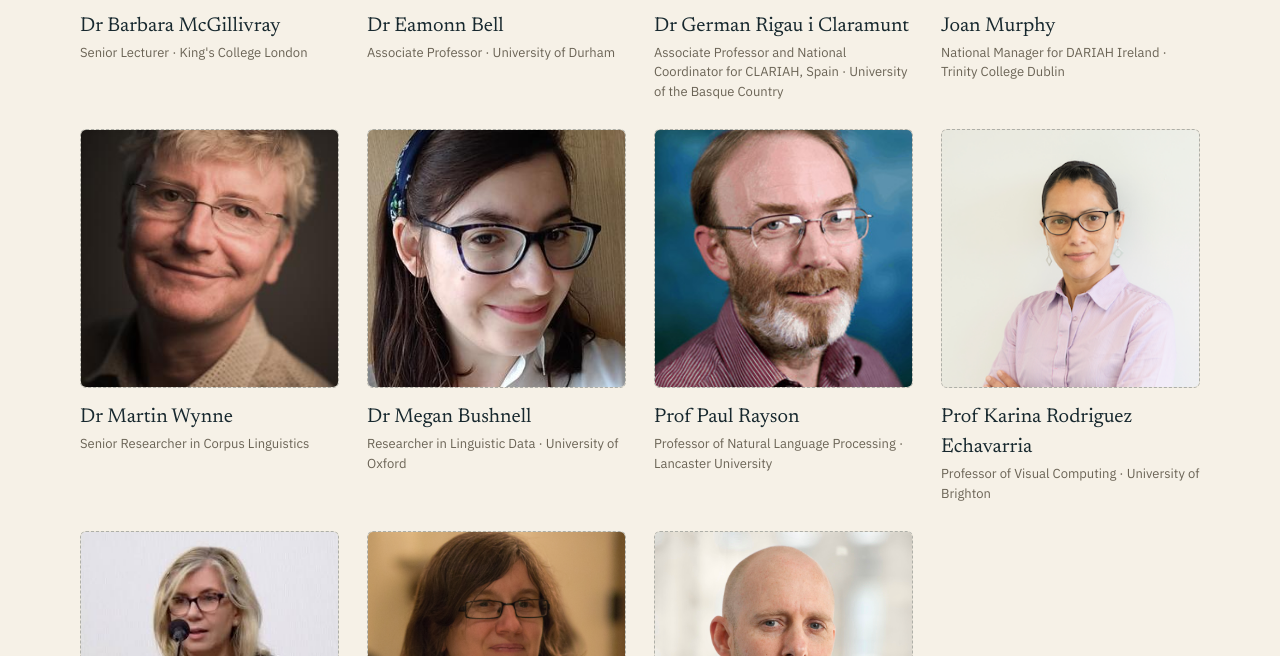
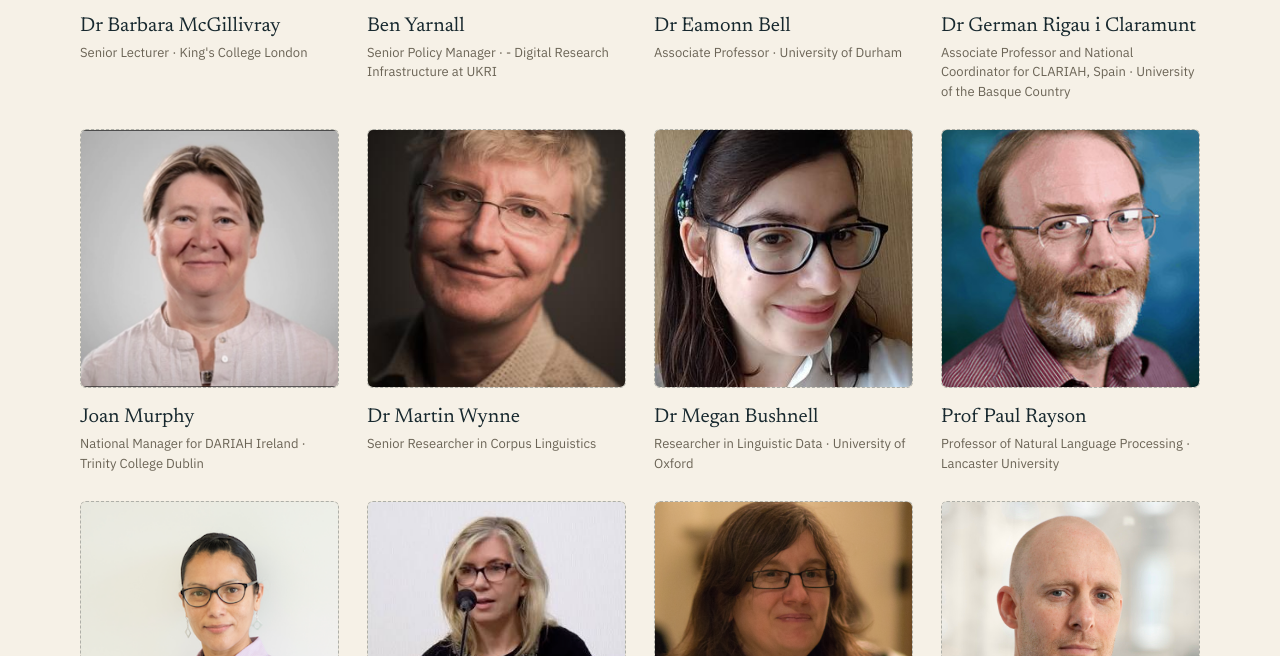
Before and after one commit to UniversityofBrighton/2026clariahuk, a Jekyll site: the page built from speakers.html, in a window 1280 px wide and 900 px high, scrolled down 567 px, cut to the strip 244-900 px from the top of the window. Built offline with Jekyll 4.4.1, drawn with Linux system fonts in a browser that asks for light colours.

Commit message:
speaker added

```diff
--- a/_data/speakers.yml
+++ b/_data/speakers.yml
@@ -8,6 +8,8 @@ list:
   - name: Dr Barbara McGillivray
     role: Senior Lecturer · King's College London
     photo: /assets/speakers/barbara-mcgillivray.png
+  - name: Ben Yarnall
+    role: Senior Policy Manager ·  - Digital Research Infrastructure at UKRI
   - name: Dr Eamonn Bell
     role: Associate Professor · University of Durham
     photo: /assets/speakers/eamonn-bell.png
```
